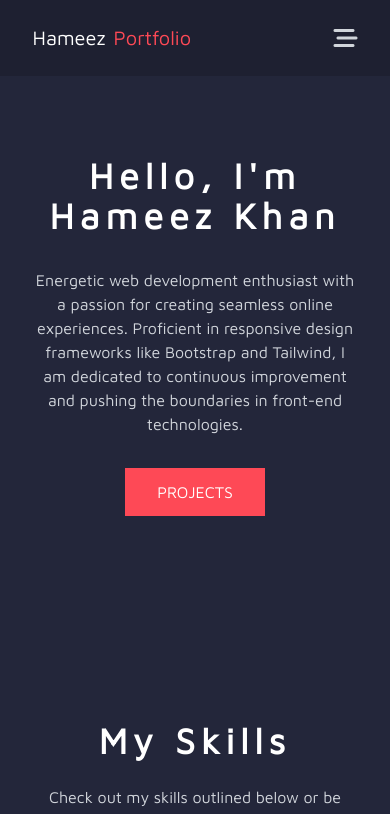
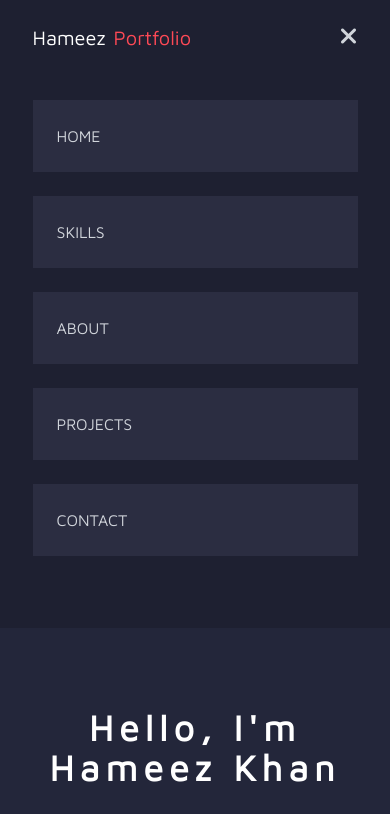
Before and after one commit to HameezKhan85/portfolio, a website: page public/index.html in a window 390 px wide. Both pictures are taken after a click on the button 345 px from the left and 38 px from the top of the page. Shown: the top 814 px of the page. Drawn offline with nearby package versions, Linux system fonts and the light colour scheme; files that its build step writes are made by us from their sources.

Commit message:
created offcanvas navbar for small screens

```diff
--- a/public/index.html
+++ b/public/index.html
@@ -37,15 +37,16 @@
 
 </head>
 
+
+
 <body class="bg-secondary-medium">
 
     <!-- NAVBAR ______ START -->
     <header class="sticky top-0">
-        <nav class="w-full py-6 bg-secondary-dark">
-            <div class="w-10/12 lg:w-3/4 h-full mx-auto flex justify-between items-center">
+        <nav class="w-full h-full py-6 bg-secondary-dark" id="nav-container">
+            <div class="w-10/12 lg:w-3/4 mx-auto hidden md:flex justify-between items-center">
                 <a href="#" class="text-xl">Hameez<span class="text-primary ml-2">Portfolio</span></a>
-                <button class="md:hidden"><i class="fa-solid fa-bars-staggered fa-xl text-gray-300"></i></button>
-                <ul class="hidden md:inline-flex">
+                <ul class="inline-flex">
                     <li class="pr-4 lg:pr-6"><a href="#home" class="hover:text-primary">HOME</a></li>
                     <li class="px-4 lg:px-6"><a href="#skills" class="hover:text-primary">SKILLS</a></li>
                     <li class="px-4 lg:px-6"><a href="#about" class="hover:text-primary">ABOUT</a></li>
@@ -53,6 +54,29 @@
                     <li class="pl-4 lg:pl-6"><a href="#contact" class="hover:text-primary">CONTACT</a></li>
                 </ul>
             </div>
+
+            <!-- OFFCANVAS ______ START -->
+            <div class="w-10/12 lg:w-3/4 mx-auto flex md:hidden flex-col justify-between items-start">
+                <div class="w-full flex justify-between items-start">
+                    <a href="#" class="text-xl">Hameez<span class="text-primary ml-2">Portfolio</span></a>
+                    <button class="md:hidden" onclick="offcanvas()"><i
+                            class="fa-solid fa-bars-staggered fa-xl text-gray-300" id="nav-icon"></i>
+                    </button>
+                </div>
+                <ul class="hidden" id="nav-links">
+                    <li class="bg-secondary-light w-full p-6 hover:bg-secondary-medium"><a href="#home"
+                            class="text-gray-300 hover:text-primary">HOME</a></li>
+                    <li class="bg-secondary-light w-full p-6 hover:bg-secondary-medium"><a href="#skills"
+                            class="text-gray-300 hover:text-primary">SKILLS</a></li>
+                    <li class="bg-secondary-light w-full p-6 hover:bg-secondary-medium"><a href="#about"
+                            class="text-gray-300 hover:text-primary">ABOUT</a></li>
+                    <li class="bg-secondary-light w-full p-6 hover:bg-secondary-medium"><a href="#project"
+                            class="text-gray-300 hover:text-primary">PROJECTS</a></li>
+                    <li class="bg-secondary-light w-full p-6 hover:bg-secondary-medium"><a href="#contact"
+                            class="text-gray-300 hover:text-primary">CONTACT</a></li>
+                </ul>
+            </div>
+            <!-- OFFCANVAS ______ END -->
         </nav>
     </header>
     <!-- NAVBAR ______ END -->
@@ -69,7 +93,8 @@
                         technologies.</p>
                     <a href="#project" class="bg-primary px-8 py-3 hover:opacity-80">PROJECTS</a>
                 </div>
-                <img class="hidden lg:block min-w-[480px]" src="./images/svg/22.png" alt="SVG image of a man working on laptop with red box on desk.">
+                <img class="hidden lg:block min-w-[480px]" src="./images/svg/22.png"
+                    alt="SVG image of a man working on laptop with red box on desk.">
             </div>
         </div>
     </main>
@@ -153,7 +178,8 @@
                     </p>
                     <a href="#contact" class="bg-primary px-8 py-3 hover:opacity-80 mt-6">CONTACT</a>
                 </div>
-                <img class="hidden lg:block min-w-[480px]" src="./images/svg/202.png" alt="SVG image showing a red person Illustration on a white document.">
+                <img class="hidden lg:block min-w-[480px]" src="./images/svg/202.png"
+                    alt="SVG image showing a red person Illustration on a white document.">
             </div>
         </div>
     </section>
@@ -171,7 +197,8 @@
                 class="grid grid-cols-1 lg:grid-cols-2 gap-x-20 xl:gap-x-10 2xl:gap-x-20 gap-y-32 justify-center items-center mt-28">
                 <!-- Project-1 -->
                 <div class="lg:hidden">
-                    <img src="./images/Mockups/Good Meat.png" alt="Mockup of responsive website design shown on laptop and phone screens.">
+                    <img src="./images/Mockups/Good Meat.png"
+                        alt="Mockup of responsive website design shown on laptop and phone screens.">
                 </div>
                 <div class="flex flex-col justify-center items-center lg:items-start text-center lg:text-start">
                     <h3 class="text-3xl font-bold mb-4">Website - 1</h3>
@@ -228,11 +255,13 @@
                     </div>
                 </div>
                 <div class="hidden lg:block">
-                    <img class="min-w-[480px]" src="./images/Mockups/Good Meat.png" alt="Mockup of responsive meat selling website design shown on laptop and phone screens.">
+                    <img class="min-w-[480px]" src="./images/Mockups/Good Meat.png"
+                        alt="Mockup of responsive meat selling website design shown on laptop and phone screens.">
                 </div>
                 <!-- Project-2 -->
                 <div class="lg:hidden">
-                    <img src="./images/Mockups/Modern Meat.png" alt="Mockup of Fresh food store website, optimized for all devices.">
+                    <img src="./images/Mockups/Modern Meat.png"
+                        alt="Mockup of Fresh food store website, optimized for all devices.">
                 </div>
                 <div class="flex flex-col justify-center items-center lg:items-start text-center lg:text-start">
                     <h3 class="text-3xl font-bold mb-4">Website - 2</h3>
@@ -289,11 +318,13 @@
                     </div>
                 </div>
                 <div class="hidden lg:block">
-                    <img class="min-w-[480px]" src="./images/Mockups/Modern Meat.png" alt="Mockup of Fresh food store website, optimized for all devices.">
+                    <img class="min-w-[480px]" src="./images/Mockups/Modern Meat.png"
+                        alt="Mockup of Fresh food store website, optimized for all devices.">
                 </div>
                 <!-- Project-3 -->
                 <div class="lg:hidden">
-                    <img src="./images/Mockups/Wagyu Meat.png" alt="Mockup of a responsive meat store website design shown on laptop and phone screens.">
+                    <img src="./images/Mockups/Wagyu Meat.png"
+                        alt="Mockup of a responsive meat store website design shown on laptop and phone screens.">
                 </div>
                 <div class="flex flex-col justify-center items-center lg:items-start text-center lg:text-start">
                     <h3 class="text-3xl font-bold mb-4">Website - 3</h3>
@@ -341,11 +372,13 @@
                     </div>
                 </div>
                 <div class="hidden lg:block">
-                    <img class="min-w-[480px]" src="./images/Mockups/Wagyu Meat.png" alt="Mockup of a responsive meat store website design shown on laptop and phone screens.">
+                    <img class="min-w-[480px]" src="./images/Mockups/Wagyu Meat.png"
+                        alt="Mockup of a responsive meat store website design shown on laptop and phone screens.">
                 </div>
                 <!-- Project-4 -->
                 <div class="lg:hidden">
-                    <img src="./images/Mockups/Educod.png" alt="Mockup of a responsive university website with a clean and modern design, perfect for educational websites.">
+                    <img src="./images/Mockups/Educod.png"
+                        alt="Mockup of a responsive university website with a clean and modern design, perfect for educational websites.">
                 </div>
                 <div class="flex flex-col justify-center items-center lg:items-start text-center lg:text-start">
                     <h3 class="text-3xl font-bold mb-4">Website - 4</h3>
@@ -387,11 +420,13 @@
                     </div>
                 </div>
                 <div class="hidden lg:block">
-                    <img class="min-w-[480px]" src="./images/Mockups/Educod.png" alt="Mockup of a responsive university website with a clean and modern design, perfect for educational websites.">
+                    <img class="min-w-[480px]" src="./images/Mockups/Educod.png"
+                        alt="Mockup of a responsive university website with a clean and modern design, perfect for educational websites.">
                 </div>
                 <!-- Project-5 -->
                 <div class="lg:hidden">
-                    <img src="./images/Mockups/Startup.png" alt="Mockup of free and open source HTML5 templates for business.">
+                    <img src="./images/Mockups/Startup.png"
+                        alt="Mockup of free and open source HTML5 templates for business.">
                 </div>
                 <div class="flex flex-col justify-center items-center lg:items-start text-center lg:text-start">
                     <h3 class="text-3xl font-bold mb-4">Website - 5</h3>
@@ -429,7 +464,8 @@
                     </div>
                 </div>
                 <div class="hidden lg:block">
-                    <img class="min-w-[480px]" src="./images/Mockups/Startup.png" alt="Mockup of free and open source HTML5 templates for business.">
+                    <img class="min-w-[480px]" src="./images/Mockups/Startup.png"
+                        alt="Mockup of free and open source HTML5 templates for business.">
                 </div>
             </div>
         </div>
@@ -459,7 +495,8 @@
                             MASSAGE</button>
                     </form>
                 </div>
-                <img class="hidden lg:block min-w-[480px]" src="./images/svg/14.png" alt="SVG image showing people connected in circle Illustration.">
+                <img class="hidden lg:block min-w-[480px]" src="./images/svg/14.png"
+                    alt="SVG image showing people connected in circle Illustration.">
             </div>
         </div>
     </section>
@@ -513,11 +550,29 @@
                             class="underline cursor-pointer hover:text-sky-500">Hameez
                             Khan</a></p>
                 </div>
-                <img class="hidden lg:block max-w-[320px] ml-auto" src="./images/svg/93.png" alt="An SVG image featuring a star, heart, and another star.">
+                <img class="hidden lg:block max-w-[320px] ml-auto" src="./images/svg/93.png"
+                    alt="An SVG image featuring a star, heart, and another star.">
             </div>
         </div>
     </footer>
     <!-- FOOTER ______ END -->
+
+    <script>
+        const navContainer = document.getElementById('nav-container');
+        const navLinks = document.getElementById('nav-links');
+        const navIcon = document.getElementById('nav-icon');
+
+        const offcanvas = () => {
+            if (navLinks.className === 'hidden') {
+                navLinks.classList.replace('hidden', 'grid');
+                navLinks.className += ' w-full my-12 grid-col-1 gap-y-6'
+                navIcon.setAttribute('class', 'fa-solid fa-xmark fa-xl text-gray-300');
+            } else {
+                navLinks.className = 'hidden';
+                navIcon.setAttribute('class', 'fa-solid fa-bars-staggered fa-xl text-gray-300');
+            }
+        }
+    </script>
 </body>
 
 </html>
```
